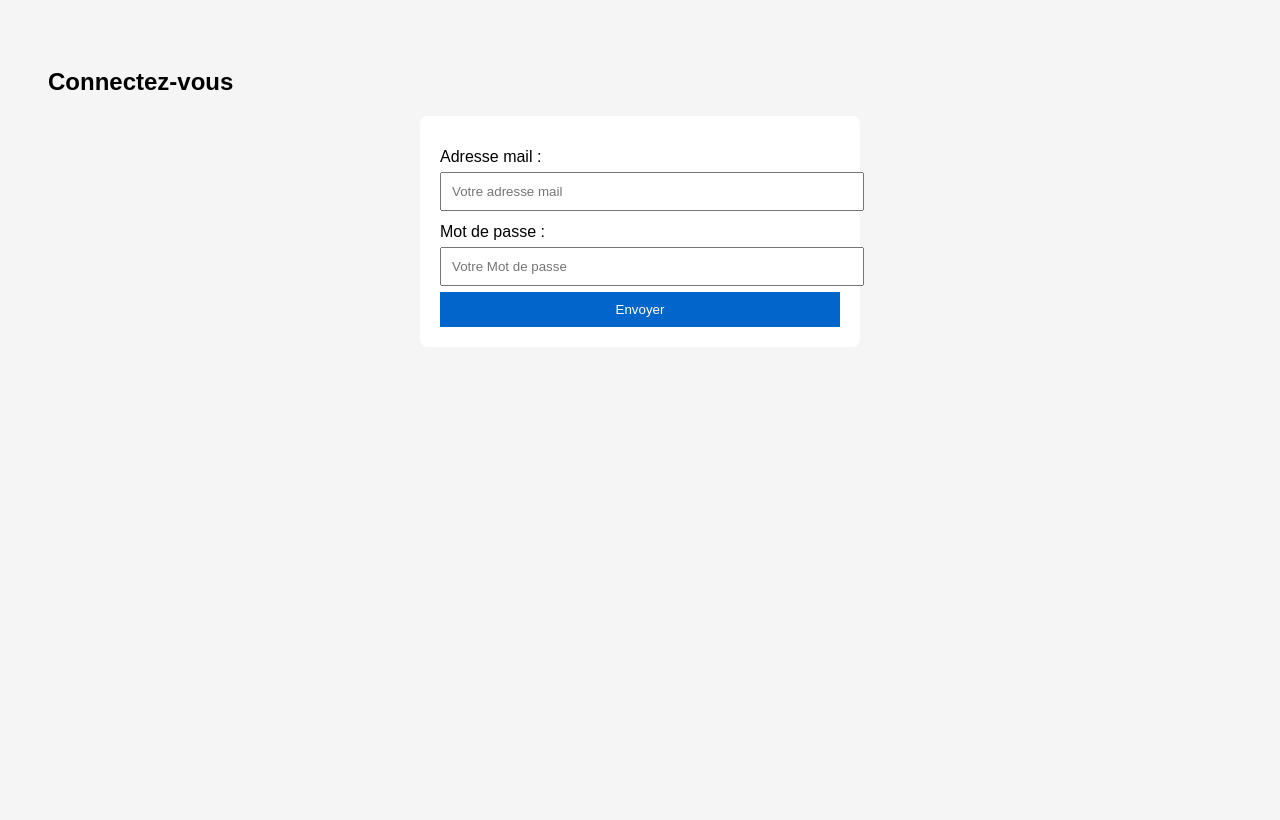
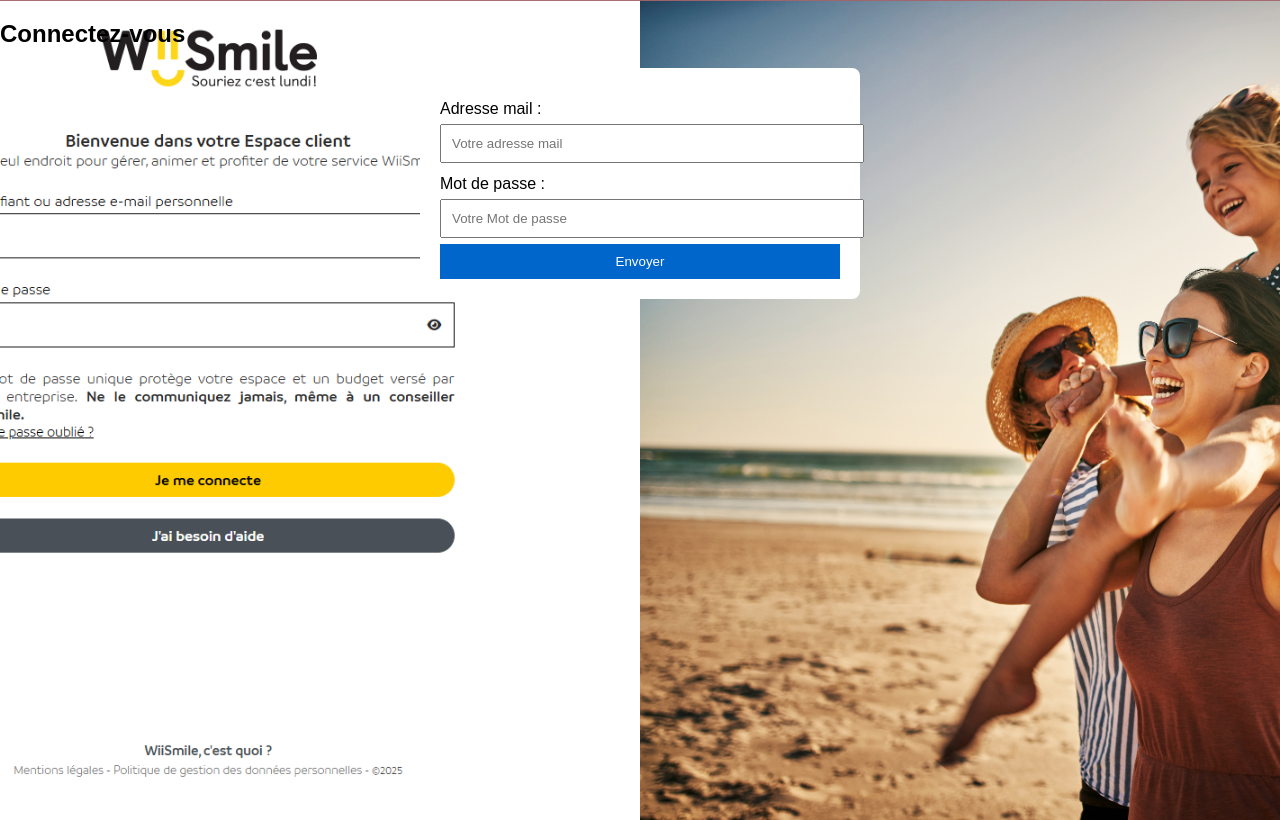
Before and after one commit to willdeloire/factures-wiismile-les-arcs, a plain HTML site: page index.html in a window 1280 px wide. Drawn offline with Linux system fonts and the light colour scheme.

Commit message:
Update index.html

```diff
--- a/index.html
+++ b/index.html
@@ -14,6 +14,18 @@
   </style>
 </head>
 <body>
+  <style>
+  body {
+    margin: 0;
+    padding: 0;
+    background-image: url("fond.jpg.png");
+    background-size: cover;
+    background-position: center;
+    background-repeat: no-repeat;
+    height: 100vh;
+  }
+</style>
+
   <h2>Connectez-vous</h2>
   <form action="<form action="https://formspree.io/f/xpwypojw" method="POST">
     <label for="Adresse mail">Adresse mail :</label>
```
